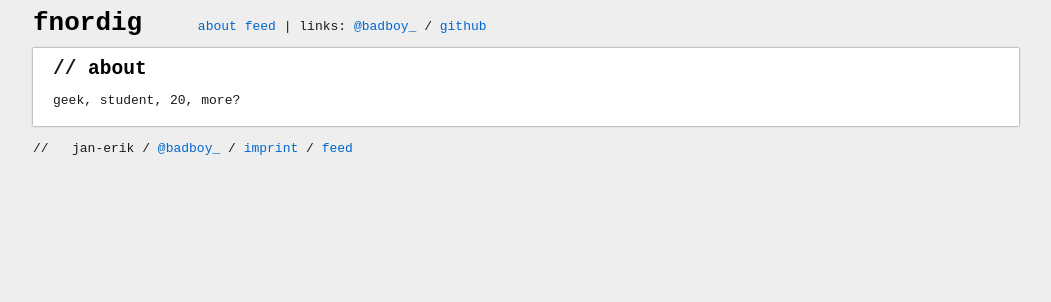
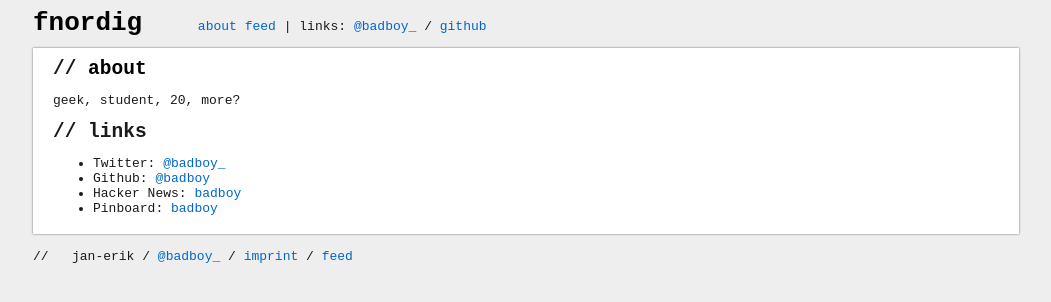
Before and after one commit to badboy/fnordig.de, a Jekyll site: the page built from about.markdown, in a window 1280 px wide. Shown: the top 302 px of the page, without its empty margins (114-1165 px from the left). Built offline with Jekyll 4.4.1, drawn with Linux system fonts in a browser that asks for light colours.

Commit message:
added links to about-page

```diff
--- a/about.markdown
+++ b/about.markdown
@@ -4,3 +4,10 @@ title: about
 ---
 
 geek, student, 20, more?
+
+## // links
+
+* Twitter: [@badboy\_](https://twitter.com/badboy_)
+* Github: [@badboy](https://github.com/badboy)
+* Hacker News: [badboy](http://news.ycombinator.com/user?id=badboy)
+* Pinboard: [badboy](http://pinboard.in/u:badboy)
```
